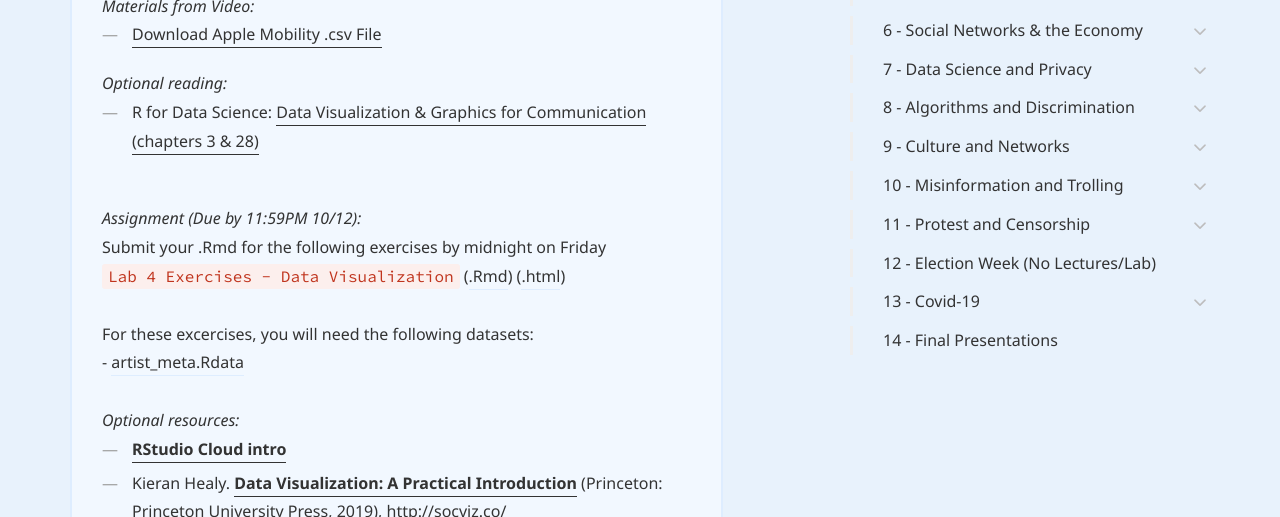
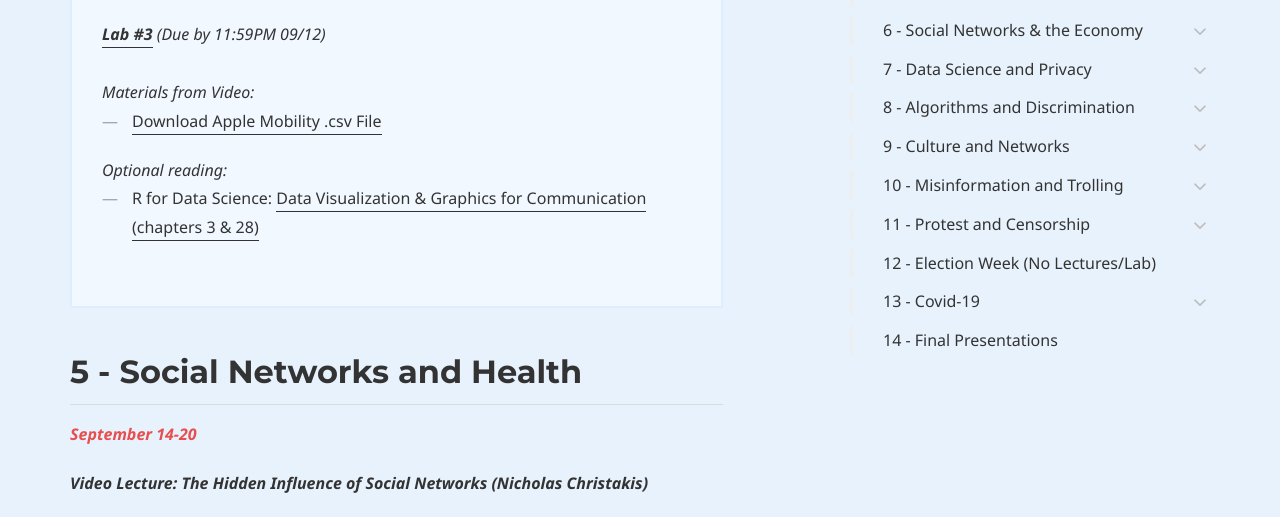
Before and after one commit to dssoc/dssoc.github.io, a Jekyll site: the page built from schedule.md, in a window 1280 px wide and 1400 px high, scrolled down 6265 px. Shown: the part 237-754 px from the top of the window. Built offline with Jekyll 4.4.1, drawn with Linux system fonts in a browser that asks for light colours; nearby versions of some CDN libraries; some web fonts are replaced; library files that are not in the unit come from our copies; some of the changed text lies outside the part shown; grey boxes are pictures that could not be loaded.

Commit message:
Updated Lab #3 on schedule page.

```diff
--- a/assignments/Lab_3.html
+++ b/assignments/Lab_3.html
@@ -383,6 +383,15 @@ summary {
 
 <p>In this lab, we will practice visualizing data. Edit the Lab #3 markdown file (<a href="https://github.com/dssoc/dssoc.github.io/raw/master/assignments/Lab_3.Rmd">link to file</a>) for your submission. Remember to change the “author” field above to your name. Send the markdown file (.Rmd) to your TA via direct message on Slack.</p>
 <p>The exercises in this lab correspond with <em>R for Data Science</em> (Wickham), <a href="https://r4ds.had.co.nz/data-visualisation.html">chapters 3 and 28</a>, and <em>Data Visualization a Practical Introduction</em> (Healy), <a href="http://socviz.co/lookatdata.html">chapter 1</a>.</p>
+<p><strong>Optional Resources:</strong></p>
+<ul>
+<li><a href="https://rstudio.cloud/learn/primers/3">RStudio Cloud intro</a></li>
+<li><a href="http://socviz.co/">Data Visualization: A Practical Introduction</a>, Kieran Healy. (Princeton: Princeton University Press, 2019)</li>
+<li><a href="https://serialmentor.com/dataviz/">Fundamentals of Data Visualization</a></li>
+<li><a href="https://www.r-graph-gallery.com/">The R Graph Gallery</a></li>
+<li><a href="https://flowingdata.com/2015/11/23/sometimes-the-y-axis-doesnt-start-at-zero-and-its-fine/">Sometimes the y-axis doesn’t start at zero, and it’s fine.</a></li>
+<li><a href="https://civic.mit.edu/2015/12/01/feminist-data-visualization/">What would feminist data visualization look like?</a>, MIT Civic Media Lab by kanarinka.</li>
+</ul>
 <div id="required-dataset" class="section level3">
 <h3>Required Dataset</h3>
 <p>The data that you will be using for this lab can be downloaded from the course website:</p>
--- a/assignments/Lab_4.html
+++ b/assignments/Lab_4.html
@@ -381,7 +381,7 @@ summary {
 </div>
 
 
-<p>In this lab, we will practice visualizing data. Edit the Lab #3 markdown file (<a href="https://github.com/dssoc/dssoc.github.io/raw/master/assignments/Lab_3.Rmd">link to file</a>) for your submission. Remember to change the “author” field above to your name. Send the markdown file (.Rmd) to your TA via direct message on Slack.</p>
+<p>In this lab, we will practice the fundamentals of programming. Edit the Lab #4 markdown file (<a href="https://github.com/dssoc/dssoc.github.io/raw/master/assignments/Lab_4.Rmd">link to file</a>) for your submission. Remember to change the “author” field above to your name. Send the markdown file (.Rmd) to your TA via direct message on Slack.</p>
 <div id="required-datasets" class="section level3">
 <h3>Required Datasets</h3>
 <p>The tables that you will be drawing on for this lab can be downloaded from the course website:</p>
--- a/schedule.md
+++ b/schedule.md
@@ -136,7 +136,7 @@ allowfullscreen></iframe>
 
 <i><b><a href = "https://htmlpreview.github.io/?https://github.com/dssoc/dssoc.github.io/blob/master/assignments/Lab_2.html">Lab #2</a></b> (Due by 11:59PM 9/5)</i> <br/>
 
-
+<br/>
 <i>Materials from Video:</i><br/>
 
 <ul>
@@ -184,6 +184,12 @@ frameborder="0"
 allow="accelerometer; autoplay; encrypted-media; gyroscope; picture-in-picture"
 allowfullscreen></iframe>
 
+
+<i><b><a href = "https://htmlpreview.github.io/?https://github.com/dssoc/dssoc.github.io/blob/master/assignments/Lab_3.html">Lab #3</a></b> (Due by 11:59PM 09/12)</i> <br/>
+
+<br/>
+
+
 <i>Materials from Video:</i><br/>
 <ul>
   <li><a download href = "https://github.com/dssoc/dssoc.github.io/raw/master/datasets/apple_mobility_data.csv">Download Apple Mobility .csv File</a></li>
@@ -191,12 +197,11 @@ allowfullscreen></iframe>
 
 <i>Optional reading:</i> <br/>
 <ul>
-<li>R for Data Science: <a href = "https://r4ds.had.co.nz/data-visualisation.html">Data Visualization & Graphics for Communication (chapters 3 & 28)</a></li></ul><br/>
-<i>Assignment (Due by 11:59PM 10/12):</i><br/> Submit your .Rmd for the following exercises by midnight on Friday<br/>
-<code>Lab 4 Exercises - Data Visualization</code> (<a href = "https://minhaskamal.github.io/DownGit/#/home?url=https://github.com/dssoc/dssoc.github.io/blob/master/assignments/DSS_Lab4_DataVisualization.Rmd">.Rmd</a>) (<a href = "https://htmlpreview.github.io/?https://github.com/dssoc/dssoc.github.io/blob/master/assignments/DSS_Lab4_DataVisualization.html">.html</a>)<br/><br/>
-For these excercises, you will need the following datasets:<br/>
-- <a href = "https://github.com/dssoc/dssoc.github.io/raw/master/datasets/artist_meta.Rdata">artist_meta.Rdata</a><br/>
-<br/>
+<li>R for Data Science: <a href = "https://r4ds.had.co.nz/data-visualisation.html">Data Visualization & Graphics for Communication (chapters 3 & 28)</a></li>
+</ul><br/>
+
+
+<!-- MOVED TO MARKDOWN FILE FOR LAB
 <i>Optional resources:</i><br/>
 <ul>
   <li><b><a href = "https://rstudio.cloud/learn/primers/3"> RStudio Cloud intro</a></b></li>
@@ -205,7 +210,7 @@ For these excercises, you will need the following datasets:<br/>
   <li><a href = "https://www.r-graph-gallery.com/"><b>The R Graph Gallery</b></a></li>
   <li><a href = "https://flowingdata.com/2015/11/23/sometimes-the-y-axis-doesnt-start-at-zero-and-its-fine/"><b>Sometimes the y-axis doesn't start at zero, and it's fine.</b></a> Vox.</li>
   <li><b><a href = "https://civic.mit.edu/2015/12/01/feminist-data-visualization/">What would feminist data visualization look like?</a></b>, MIT Civic Media Lab by kanarinka. </li>
-</ul>
+</ul>-->
 </div>
 
 
```
Also changed, not shown: assignments/Lab_3.Rmd (+9 -0 lines).
